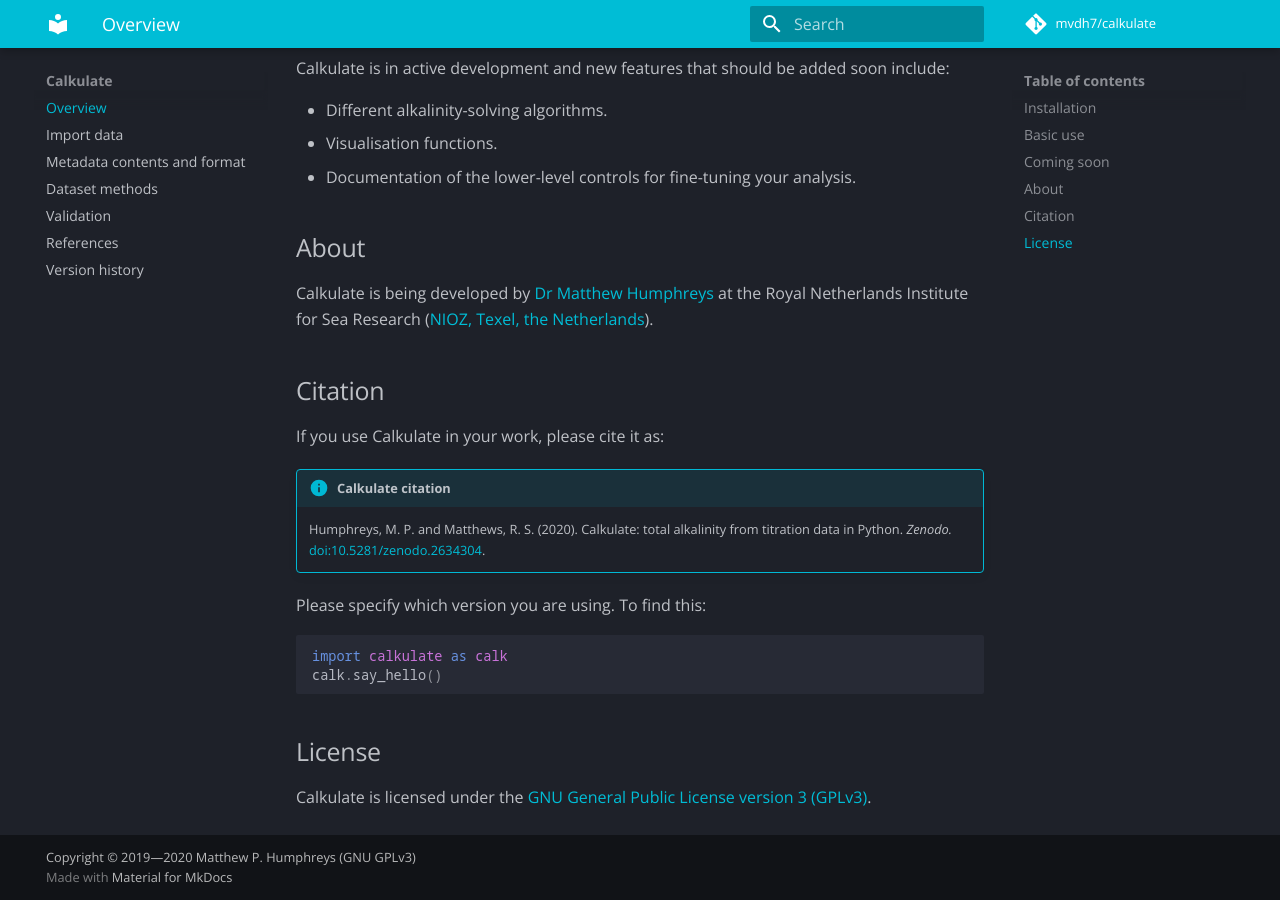
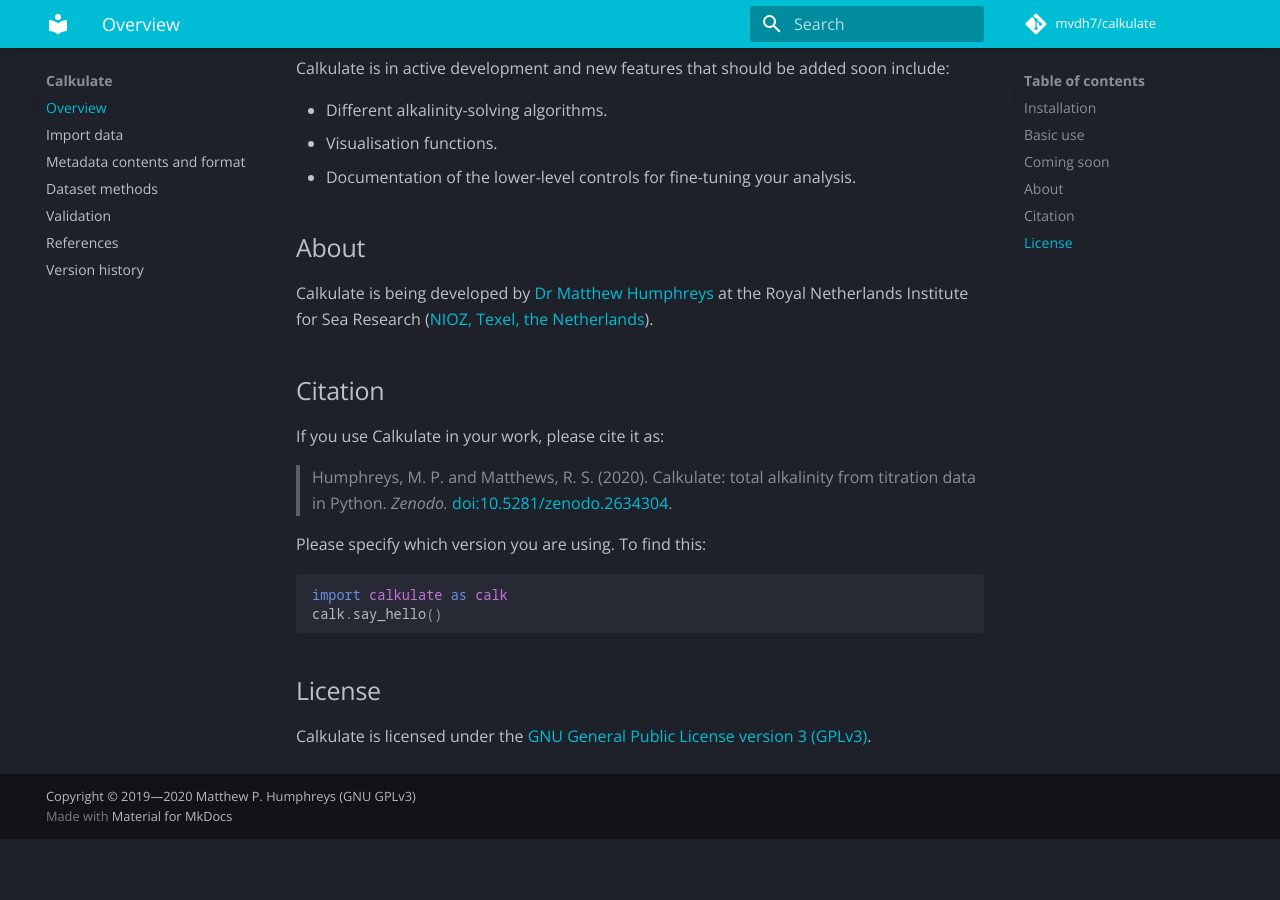
Before and after one commit to mvdh7/calkulate, an MkDocs documentation site: the page built from docs/index.md, in a window 1280 px wide and 900 px high, scrolled down 809 px. Built offline with MkDocs 1.6.1 and Material for MkDocs 9.7.7, drawn with Linux system fonts in a browser that asks for light colours; comment, search, counter and statistics services are not loaded; after the commit the page ends 1648 px from its top, so only the background shows below that.

Commit message:
fix citation

```diff
--- a/docs/index.md
+++ b/docs/index.md
@@ -38,8 +38,7 @@ Calkulate is being developed by [Dr Matthew Humphreys](https://mvdh.xyz) at the
 
 If you use Calkulate in your work, please cite it as:
 
-!!! info "Calkulate citation"
-    Humphreys, M. P. and Matthews, R. S. (2020).  Calkulate: total alkalinity from titration data in Python.  *Zenodo.*  [doi:10.5281/zenodo.2634304](https://doi.org/10.5281/zenodo.2634304).
+> Humphreys, M. P. and Matthews, R. S. (2020).  Calkulate: total alkalinity from titration data in Python.  *Zenodo.*  [doi:10.5281/zenodo.2634304](https://doi.org/10.5281/zenodo.2634304).
 
 Please specify which version you are using.  To find this:
 
```
